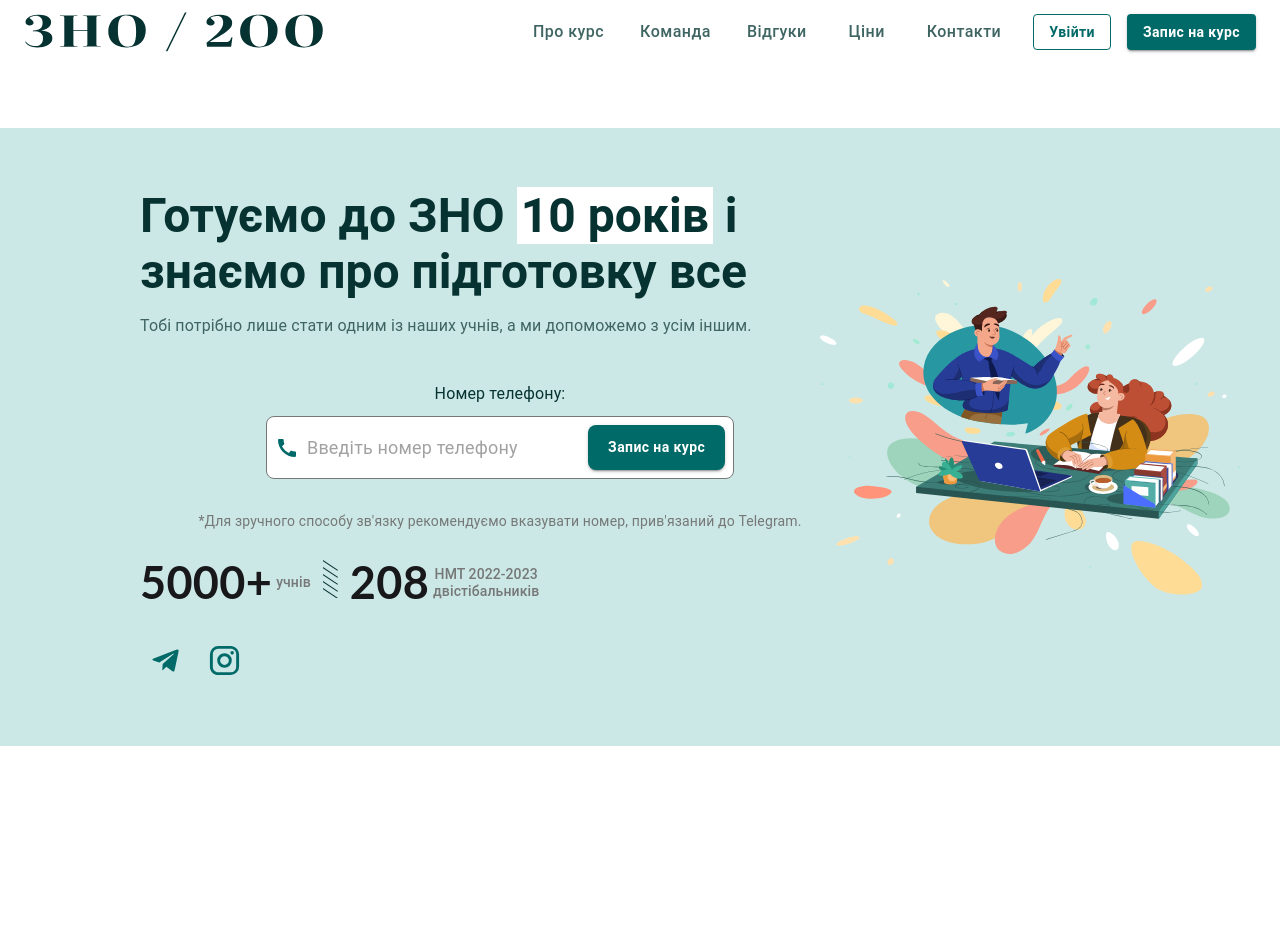
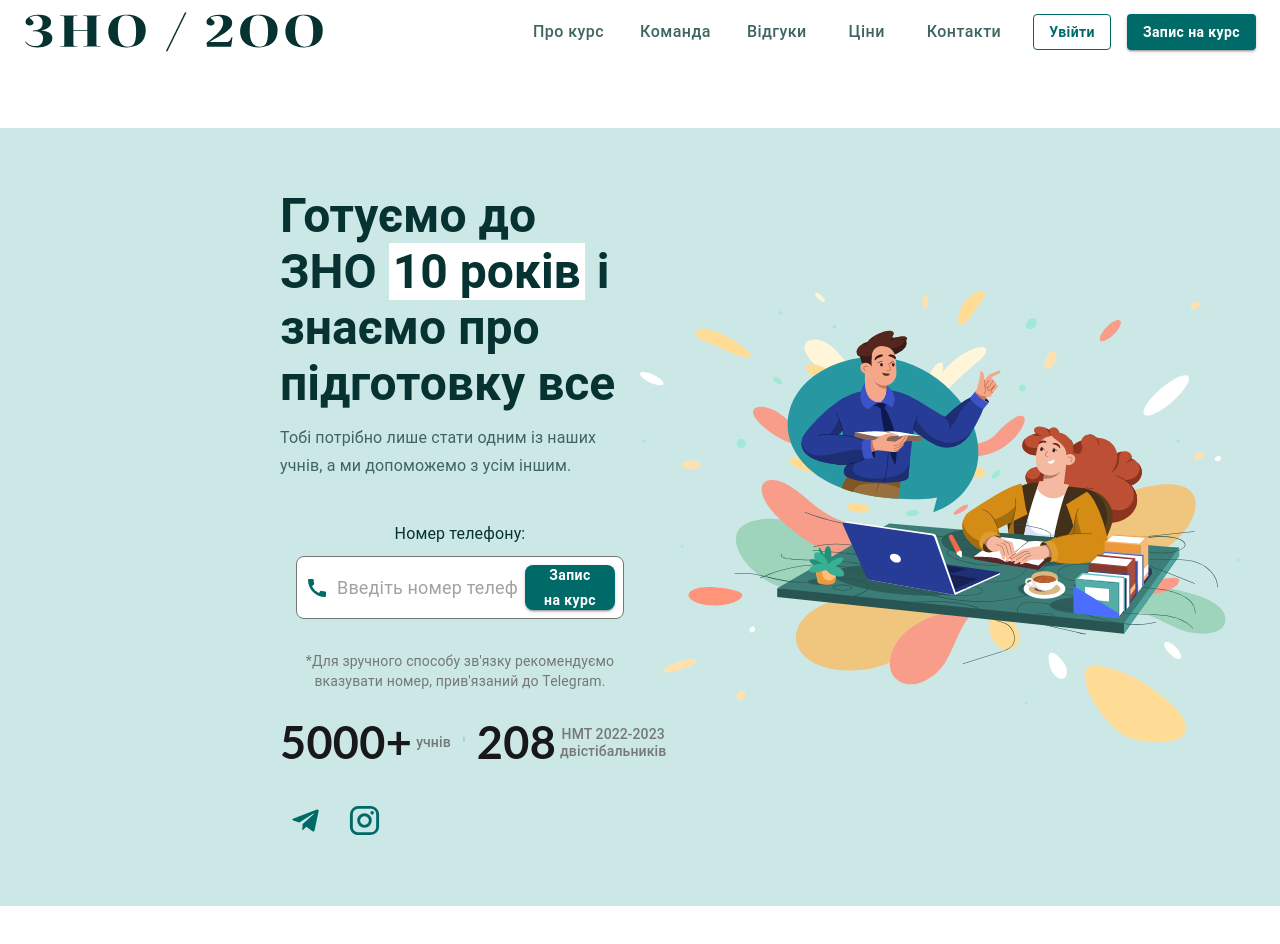
Before and after one commit to ShakunIlya74/znona200_fe, a React (Create React App) app: page / in a window 1280 px wide. Shown: the top 944 px of the page. Before the commit the page ends 810 px from the top, so only its background shows below. Built offline with nearby package versions, Linux system fonts and the light colour scheme.

Commit message:
new flex

```diff
--- a/src/components/WelcomePage/MainInfo.tsx
+++ b/src/components/WelcomePage/MainInfo.tsx
@@ -21,22 +21,30 @@ const MainInfo: React.FC = () => {
         backgroundColor: '#cce8e6',
         width: '100%',
         flexGrow: 1,
-        padding: { xs: '20px', md: '40px' }, // Optional: Add some padding if needed
+        padding: { xs: '20px', md: '40px' },
       }}
     >
+      {/* Free Space */}
+      <Box
+        sx={{
+          display: { xs: 'none', md: 'block' },
+          flex: '0 0 20%',
+          maxWidth: '20%',
+          width: '100%',
+        }}
+      />
+
       {/* Content Section */}
       <Box
         id='main-content-info'
         sx={{
-          flex: 1,
-          width: { xs: '100%', md: '25%' },
+          flex: '0 0 30%', // Fixed width: 30%
+          maxWidth: '30%',
+          width: '100%',
           textAlign: { xs: 'center', md: 'left' },
           mb: { xs: 4, md: 0 },
           padding: { xs: '10px 0', md: '20px 0' },
-          margin: { xs: '0 auto', md: '0 20px 0 40px' },
-          // Shift slightly to the right on medium and larger screens
-          position: 'relative',
-          left: { xs: 0, md: '5%' },
+          margin: { xs: '0 auto', md: '0' },
         }}
       >
         {/* Title */}
@@ -45,10 +53,14 @@ const MainInfo: React.FC = () => {
           sx={{
             fontWeight: 700,
             color: '#063231',
-            mb: 1.5, // Reduced margin bottom
+            mb: 1.5,
           }}
         >
-          Готуємо до ЗНО <Box component="span" sx={{ backgroundColor: '#FFFFFF', px: 0.5 }}>10 років</Box> i знаємо про підготовку все
+          Готуємо до ЗНО{' '}
+          <Box component="span" sx={{ backgroundColor: '#FFFFFF', px: 0.5 }}>
+            10 років
+          </Box>{' '}
+          i знаємо про підготовку все
         </Typography>
 
         {/* Subtitle */}
@@ -56,7 +68,7 @@ const MainInfo: React.FC = () => {
           variant="subtitle1"
           sx={{
             color: '#3F6563',
-            mb: 3, // Reduced margin bottom
+            mb: 3,
           }}
         >
           Тобі потрібно лише стати одним із наших учнів, а ми допоможемо з усім іншим.
@@ -75,8 +87,8 @@ const MainInfo: React.FC = () => {
             alignItems: 'center',
             justifyContent: { xs: 'center', md: 'flex-start' },
             textAlign: 'center',
-            mb: 1.5, // Reduced margin bottom
-            gap: 1.5, // Reduced gap
+            mb: 1.5,
+            gap: 1.5,
             width: '100%',
           }}
         >
@@ -88,7 +100,7 @@ const MainInfo: React.FC = () => {
                 fontFamily: 'lato, sans-serif',
                 fontStyle: 'normal',
                 fontWeight: 700,
-                fontSize: { xs: '30px', md: '45px' }, // Responsive font size
+                fontSize: { xs: '30px', md: '45px' },
                 color: '#18181B',
                 display: 'flex',
                 alignItems: 'center',
@@ -111,7 +123,7 @@ const MainInfo: React.FC = () => {
 
           {/* Divider */}
           <Box sx={{ my: 0 }}>
-            <Box component="img" sx={{ width: 'auto', height: '50%'}} src={divider} alt="divider" />
+            <Box component="img" sx={{ width: '2px', height: '30px' }} src={divider} alt="divider" />
           </Box>
 
           {/* Second Stat */}
@@ -168,22 +180,36 @@ const MainInfo: React.FC = () => {
       {/* Image Section */}
       <Box
         sx={{
-          flex: 1,
-          maxWidth: { xs: '80%', md: '35%' }, // Adjusted for better balance
+          flex: '0 0 50%', // Fixed width: 30%
+          maxWidth: '50%',
+          width: '100%',
           display: 'flex',
           justifyContent: 'center',
           alignItems: 'center',
-          width: { xs: '100%', md: '35%' }, // Adjusted width
-          mb: { xs: 4, md: 0 }, // Optional: margin bottom for mobile
+          mb: { xs: 4, md: 0 },
+          padding: { xs: '10px 0', md: '20px 0' },
         }}
       >
         <Box
           component="img"
-          sx={{ width: '100%', height: 'auto' }}
+          sx={{
+            width: '100%',
+            height: 'auto',
+            maxWidth: '100%',
+          }}
           src={students}
           alt="students"
         />
       </Box>
+      {/* Free Space */}
+      {/* <Box
+        sx={{
+          display: { xs: 'none', md: 'block' },
+          flex: '0 0 20%',
+          maxWidth: '20%',
+          width: '100%',
+        }}
+      /> */}
     </Box>
   );
 };
```
